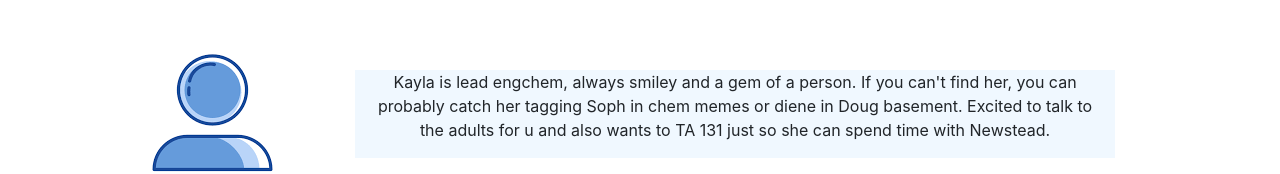
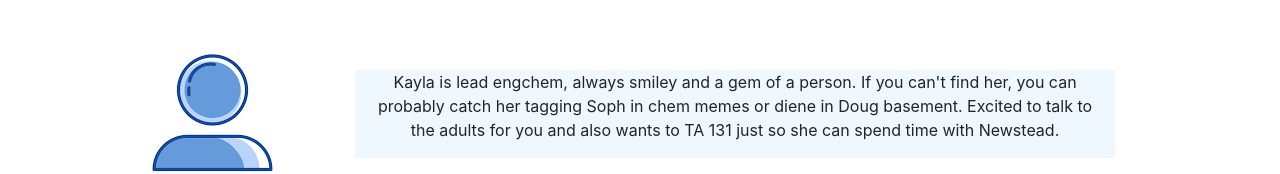
Before and after one commit to sci20/sci20.github.io, a plain HTML site: page pages/yearExec.html in a window 1280 px wide. Shown: the part 639-813 px from the top of the page. Drawn offline with nearby package versions, Linux system fonts and the light colour scheme.

Commit message:
small change for kayla's description

```diff
--- a/pages/yearExec.html
+++ b/pages/yearExec.html
@@ -103,7 +103,7 @@
                     <img src="/images/800x800-avatar.png" alt="Kayla Walker: Faculty Board">
                 </div>
                 <div class="col-sm-8 text-center" style="background-color: aliceblue">
-                    <p class="">Kayla is lead engchem, always smiley and a gem of a person. If you can't find her, you can probably catch her tagging Soph in chem memes or diene in Doug basement. Excited to talk to the adults for u and also wants to TA 131 just so she can spend time with Newstead.</p>
+                    <p class="">Kayla is lead engchem, always smiley and a gem of a person. If you can't find her, you can probably catch her tagging Soph in chem memes or diene in Doug basement. Excited to talk to the adults for you and also wants to TA 131 just so she can spend time with Newstead.</p>
                 </div>
             </div>
             <div class="row">
```
